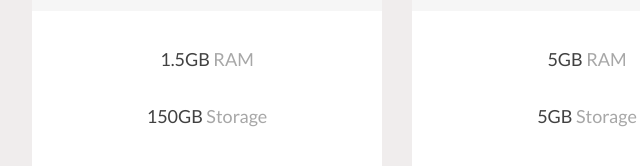
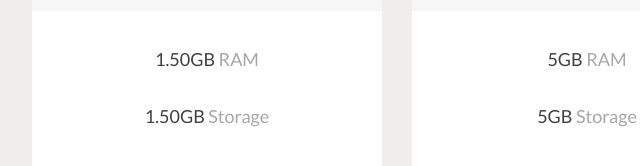
Before and after one commit to Seekedd/polarbearhosting.com, a plain HTML site: page index.html in a window 1280 px wide. Shown: the part 2672-2838 px from the top of the page, 53-693 px from the left. Drawn offline with Linux system fonts and the light colour scheme.

Commit message:
Update index.html

```diff
--- a/index.html
+++ b/index.html
@@ -687,8 +687,8 @@
                         <!--FEATURE LIST START-->
                         <div class="generic_feature_list">
                         	<ul>
-                            	<li><span>1.5GB</span> RAM</li>
-                                <li><span>150GB</span> Storage</li>
+                            	<li><span>1.50GB</span> RAM</li>
+                                <li><span>1.50GB</span> Storage</li>
                                 <li><span>50%</span> CPU</li>
                                 <li><span>24/7</span> Support</li>
                             </ul>
```
